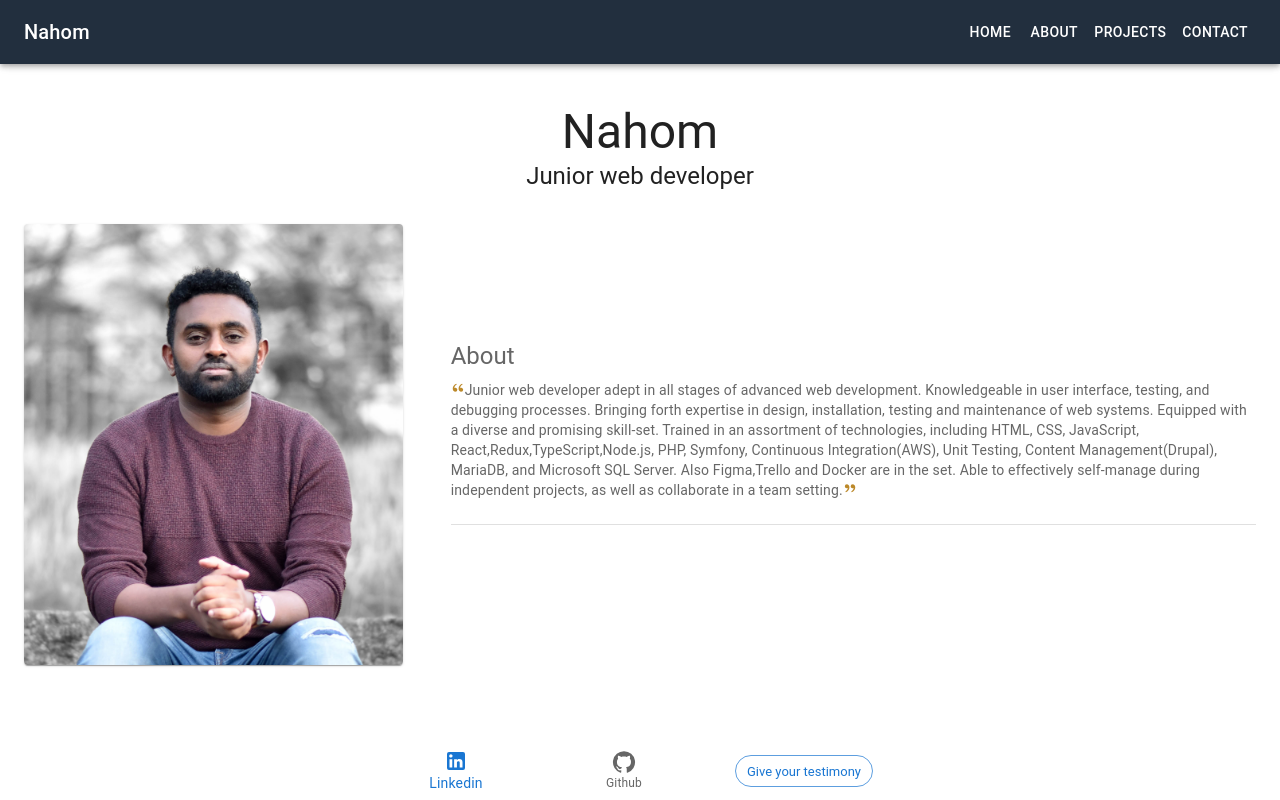
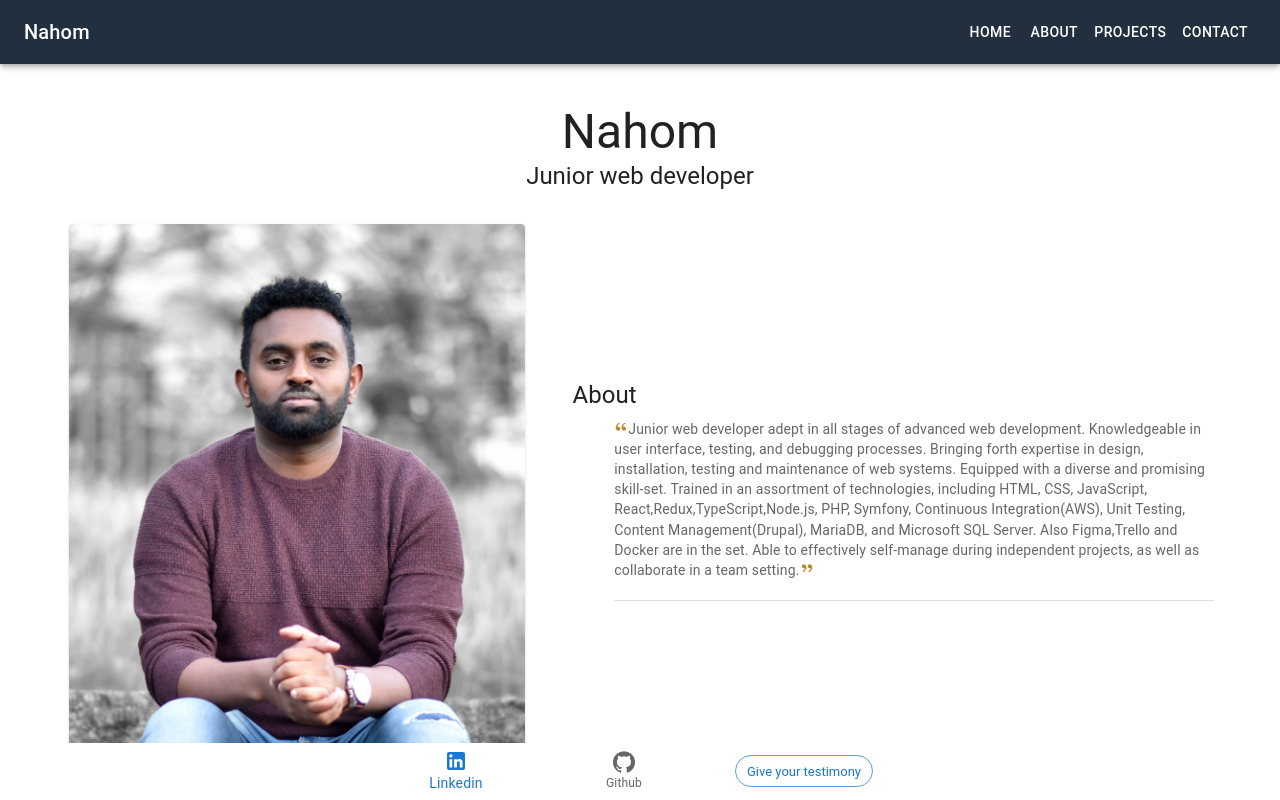
Before and after one commit to nahomzoe/nahom-s-Profile-MUI-React, a React (Create React App) app: page / in a window 1280 px wide. Shown: the top 800 px of the page. Built offline with nearby package versions, Linux system fonts and the light colour scheme; no server answers; the database is empty.

Commit message:
about component flex fixed

```diff
--- a/src/components/About.js
+++ b/src/components/About.js
@@ -17,7 +17,11 @@ import { RiDoubleQuotesL, RiDoubleQuotesR } from "react-icons/ri";
 
 export default function About() {
   return (
-    <Grid container spacing={6}>
+    <Grid
+      container
+      spacing={{ xs: 8, md: 6 }}
+      columns={{ xs: 2, sm: 10, md: 14 }}
+    >
       <Grid item xs sx={{ margin: "auto" }}>
         <Card sx={{ maxWidth: "28.5rem", float: "right" }}>
           {/* <Typography gutterBottom variant="h5" component="div">
@@ -28,6 +32,7 @@ export default function About() {
             alt="green iguana"
             // height="540"
             src={picNahom}
+            sx={{ margin: "auto" }}
           />
           {/* <CardContent>
 
@@ -36,11 +41,17 @@ export default function About() {
       </Grid>
 
       <Grid item xs={8} sx={{ margin: "auto" }}>
-        <Typography variant="body2" color="text.secondary">
-          <Typography gutterBottom variant="h5" component="div">
-            About
-          </Typography>
-          <RiDoubleQuotesL style={{ color: "rgb(188, 137, 42)" }} />
+        <Typography gutterBottom variant="h5" component="div">
+          About
+        </Typography>
+        <Typography
+          variant="body2"
+          color="text.secondary"
+          sx={{ margin: "auto", maxWidth: "600px" }}
+        >
+          <RiDoubleQuotesL
+            style={{ color: "rgb(188, 137, 42)", maxWidth: "600px" }}
+          />
           Junior web developer adept in all stages of advanced web development.
           Knowledgeable in user interface, testing, and debugging processes.
           Bringing forth expertise in design, installation, testing and
@@ -52,34 +63,10 @@ export default function About() {
           the set. Able to effectively self-manage during independent projects,
           as well as collaborate in a team setting.
           <RiDoubleQuotesR style={{ color: "rgb(188, 137, 42)" }} />
+          <br />
+          <br />
+          <Divider />
         </Typography>
-        <br />
-        <Divider />
-        <br />
-        {/* <List>
-          <ListItemText>
-            {" "}
-            . Involved in finding solutions for problems that have been hidden.
-          </ListItemText>
-          <ListItemText>
-            {" "}
-            . Worked as a productive and positive team member to design, code,
-            test, report, and debug operations.
-          </ListItemText>
-          <ListItemText>
-            {" "}
-            . Managed front and back-end in my personal project.
-          </ListItemText>
-          <ListItemText>
-            {" "}
-            . Successfully identified, diagnosed, and fixed website problems,
-            including broken links, typographical errors, and formatting issues.
-          </ListItemText>
-          <ListItemText>
-            . Evaluated and became knowledgeable in new standards, technologies,
-            and trends in website development.
-          </ListItemText>
-        </List> */}
       </Grid>
     </Grid>
   );
--- a/src/components/Home.js
+++ b/src/components/Home.js
@@ -32,7 +32,7 @@ const Home = () => {
   return (
     <div>
       <Title />
-      <About style={{ float: "right" }} />
+      <About />
 
       <Projects />
 
```
